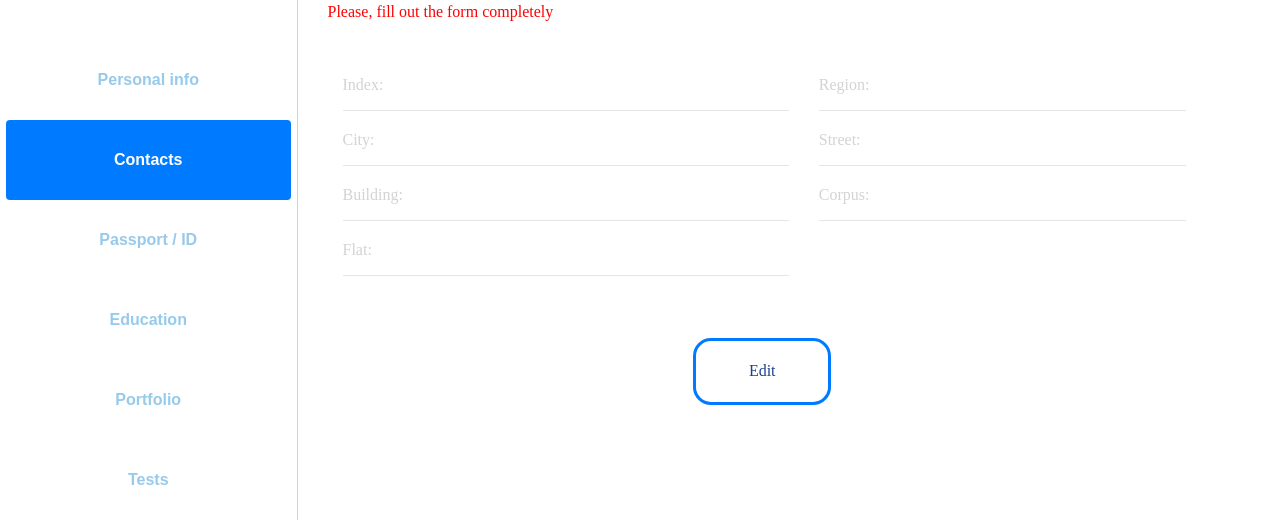
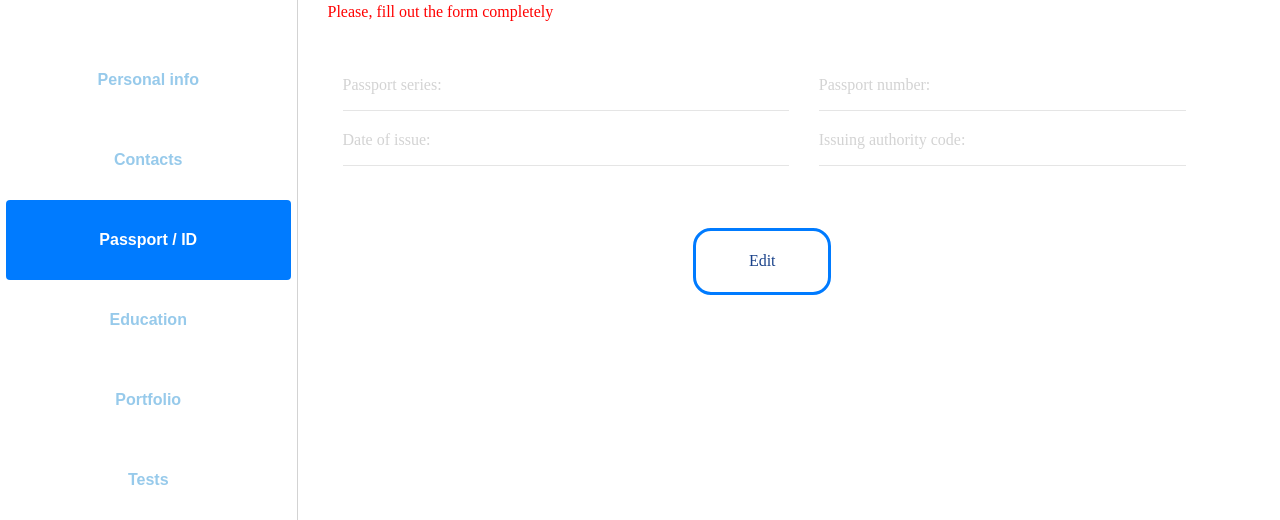
Before and after one commit to HiGal/Applicants-admission, a Flask app: page /contacts in a window 1280 px wide. Shown: the part 118-638 px from the top of the page. Run offline with Flask 2, Linux system fonts and the light colour scheme; the visitor is signed in with stand-in values (Sample User, id 1); data that the repository does not hold is empty; some libraries are stand-ins or nearby versions.

Commit message:
Merge with master branch

```diff
--- a/templates/contacts.html
+++ b/templates/contacts.html
@@ -2,7 +2,7 @@
 <html lang="en">
 <head>
     <meta charset="UTF-8">
-    <title>Contacts</title>
+    <title>Passport/ID</title>
 </head>
 <link rel="stylesheet" href="../static/css/profile.css">
 <link rel="stylesheet" href="https://maxcdn.bootstrapcdn.com/bootstrap/4.0.0/css/bootstrap.min.css"
@@ -14,22 +14,23 @@
 <script src="https://maxcdn.bootstrapcdn.com/bootstrap/4.0.0/js/bootstrap.min.js"
         integrity="sha384-JZR6Spejh4U02d8jOt6vLEHfe/JQGiRRSQQxSfFWpi1MquVdAyjUar5+76PVCmYl"
         crossorigin="anonymous"></script>
+
 <body>
 <div class="row">
     <div class="col-3">
         <div class="nav flex-column nav-pills" id="v-pills-tab" role="tablist" aria-orientation="vertical">
-            <img src="../static/img/logo.svg" class="img" alt="Logo">
+            <img src="../static/img/logo.svg" class="img">
             <span><hr></span>
 
             <a class="nav-link" id="profile" href="/profile" role="tab"
                aria-controls="profile" aria-selected="false">Personal info</a>
-            <a class="nav-link active" id="contacts" href="#contacts" role="tab"
+            <a class="nav-link" id="contacts" href="/contacts" role="tab"
                aria-controls="contacts"
-               aria-selected="true">Contacts</a>
-            <a class="nav-link" id="passport" href="/passport" role="tab"
+               aria-selected="false">Contacts</a>
+            <a class="nav-link active" id="passport" href="#passport" role="tab"
                aria-controls="passport"
-               aria-selected="false">Passport <span>/</span> ID</a>
-            <a class="nav-link" id="education" href="/education" role="tab"
+               aria-selected="true">Passport <span>/</span> ID</a>
+            <a class="nav-link" id="education"  href="/education" role="tab"
                aria-controls="education"
                aria-selected="false">Education</a>
             <a class="nav-link" id="portfolio" href="/portfolio" role="tab"
@@ -44,7 +45,6 @@
         </div>
     </div>
     <div class="col-9">
-
         <div class="container header">
             <a class="btn btn-outline-primary logout" href="/login">Log out</a>
         </div>
@@ -55,96 +55,53 @@
             <div class="row">
                 <div class="col-6 label">
                     <div class="row1">
-                        <div id="div_index" style="display: block">
-                            <label class="field">Index:</label>
+                        <div id="div_passport_series" style="display: block">
+                            <label class="field">Passport series:</label>
                             <div class="text">
-                                {{ data['index'] }}
+                                {{ data['passport_series'] }}
                             </div>
                             <hr>
                         </div>
-                        <div id="edit_index" style="display: none">
-                            <input type="text" id="index" class="form-control"
-                                   placeholder="Enter your index" value="{{ data['index'] }}">
+                        <div id="edit_passport_series" style="display: none">
+                            <input type="text" id="passport_series" class="form-control" placeholder="Enter your passport series">
                         </div>
                     </div>
                     <div class="row1">
-                        <div id="div_city" style="display: block">
-                            <label class="field">City:</label>
+                        <div id="div_date_of_issue" style="display: block">
+                            <label class="field">Date of issue:</label>
                             <div class="text">
-                                {{ data['city'] }}
+                                {{ data['issue_date'] }}
                             </div>
                             <hr>
                         </div>
-                        <div id="edit_city" style="display: none">
-                            <input type="text" id="city" class="form-control"
-                                   placeholder="Enter your city" value="{{ data['city'] }}">
-                        </div>
-                    </div>
-                    <div class="row1">
-                        <div id="div_building" style="display: block">
-                            <label class="field">Building:</label>
-                            <div class="text">
-                                {{ data['building'] }}
-                            </div>
-                            <hr>
-                        </div>
-                        <div id="edit_building" style="display: none">
-                            <input type="text" id="building" class="form-control"
-                                   placeholder="Enter your building" value="{{ data['building'] }}">
-                        </div>
-                    </div>
-                    <div class="row1">
-                        <div id="div_flat" style="display: block">
-                            <label class="field">Flat:</label>
-                            <div class="text">
-                                {{ data['flat'] }}
-                            </div>
-                            <hr>
-                        </div>
-                        <div id="edit_flat" style="display: none">
-                            <input type="text" id="flat" class="form-control"
-                                   placeholder="Enter your flat" value="{{ data['flat'] }}">
+                        <div id="edit_date_of_issue" style="display: none">
+                            <input type="date" id="date_of_issue" class="form-control" placeholder="Enter your date of issue">
                         </div>
                     </div>
                 </div>
                 <div class="col-5 label">
                     <div class="row1">
-                        <div id="div_region" style="display: block">
-                            <label class="field">Region:</label>
+                        <div id="div_passport_number" style="display: block">
+                            <label class="field">Passport number:</label>
                             <div class="text">
-                                {{ data['region'] }}
+                                {{ data ['passport_number'] }}
                             </div>
                             <hr>
                         </div>
-                        <div id="edit_region" style="display: none">
-                            <input type="text" id="region" class="form-control"
-                                   placeholder="Enter your region" value="{{ data['region'] }}">
+                        <div id="edit_passport_number" style="display: none">
+                            <input type="text" id="passport_number" class="form-control" placeholder="Enter your passport number">
                         </div>
                     </div>
                     <div class="row1">
-                        <div id="div_street" style="display: block">
-                            <label class="field">Street:</label>
+                        <div id="div_authority_code" style="display: block">
+                            <label class="field">Issuing authority code:</label>
                             <div class="text">
-                                {{ data['street'] }}
+                                {{ data ['issuing_authority'] }}
                             </div>
                             <hr>
                         </div>
-                        <div id="edit_street" style="display: none">
-                            <input type="text" id="street" class="form-control"
-                                   placeholder="Enter your street" value="{{ data['street'] }}">
-                        </div>
-                    </div>
-                    <div class="row1">
-                        <div id="div_corpus" style="display: block">
-                            <label class="field">Corpus:</label>
-                            <div class="text">
-                                {{ data['corpus'] }}
-                            </div>
-                            <hr>
-                        </div>
-                        <div id="edit_corpus" style="display: none">
-                            <input type="text" id="corpus" class="form-control"
-                                   placeholder="Enter your corpus" value="{{ data['corpus'] }}">
+                        <div id="edit_authority_code" style="display: none">
+                            <input type="text" id="authority_code" class="form-control" placeholder="Enter your issuing authority code">
                         </div>
                     </div>
                 </div>
@@ -160,19 +117,13 @@
 <script>
     function send() {
         var data = {
-            'index': document.getElementById('index').value,
-            'city': document.getElementById('city').value,
-            'building': document.getElementById('building').value,
-            'flat': document.getElementById('flat').value,
-            'region': document.getElementById('region').value,
-            'street': document.getElementById('street').value,
-            'corpus': document.getElementById('corpus').value
-
-
+            'passport_series': document.getElementById('passport_series').value,
+            'passport_number': document.getElementById('passport_number').value,
+            'issue_date': document.getElementById('date_of_issue').value,
+            'issuing_authority': document.getElementById('authority_code').value
         };
-
         $.ajax({
-            url: '/contacts',
+            url: '/passport',
             method: 'POST',
             contentType: 'application/json',
             data: JSON.stringify(data),
@@ -181,24 +132,16 @@
                     document.location.reload();
             }
         })
-
     }
-
     function edit() {
-        document.getElementById('edit_index').style.display = 'block';
-        document.getElementById('div_index').style.display = 'none';
-        document.getElementById('edit_city').style.display = 'block';
-        document.getElementById('div_city').style.display = 'none';
-        document.getElementById('edit_building').style.display = 'block';
-        document.getElementById('div_building').style.display = 'none';
-        document.getElementById('edit_flat').style.display = 'block';
-        document.getElementById('div_flat').style.display = 'none';
-        document.getElementById('edit_region').style.display = 'block';
-        document.getElementById('div_region').style.display = 'none';
-        document.getElementById('edit_street').style.display = 'block';
-        document.getElementById('div_street').style.display = 'none';
-        document.getElementById('edit_corpus').style.display = 'block';
-        document.getElementById('div_corpus').style.display = 'none';
+        document.getElementById('edit_passport_series').style.display = 'block';
+        document.getElementById('div_passport_series').style.display = 'none';
+        document.getElementById('edit_date_of_issue').style.display = 'block';
+        document.getElementById('div_date_of_issue').style.display = 'none';
+        document.getElementById('edit_passport_number').style.display = 'block';
+        document.getElementById('div_passport_number').style.display = 'none';
+        document.getElementById('edit_authority_code').style.display = 'block';
+        document.getElementById('div_authority_code').style.display = 'none';
         document.getElementById('btn-edit').style.display = 'none';
         document.getElementById('btn-save').style.display = 'block';
     }
```
Also changed, not shown: templates/education.html (+5 -10 lines), templates/passport.html (+7 -24 lines), templates/portfolio.html (+2 -10 lines), templates/professor_contacts.html (+1 -6 lines), templates/professor_page.html (+1 -6 lines), templates/profile.html (+4 -18 lines).
